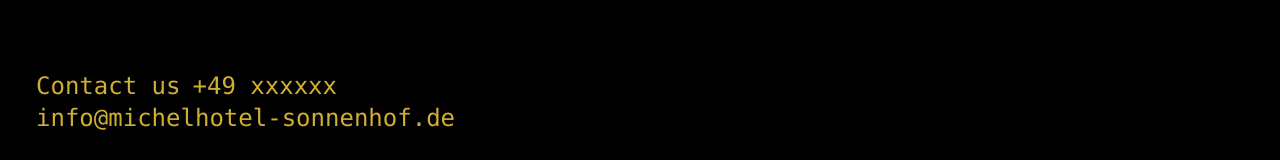
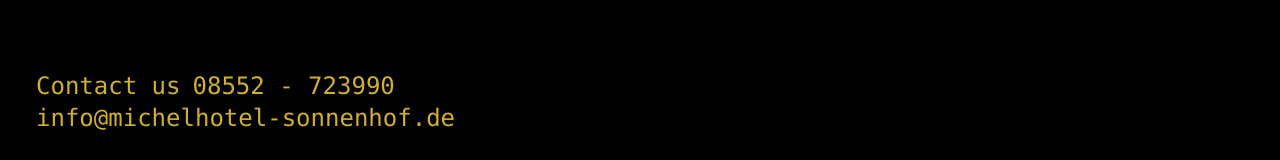
Before and after one commit to Spacifik/sonnenhof, a Next.js app: page / in a window 1280 px wide. Shown: the part 2457-2617 px from the top of the page. Built offline with nearby package versions, Linux system fonts and the light colour scheme.

Commit message:
main: add number

```diff
--- a/src/data/footer/footer.ts
+++ b/src/data/footer/footer.ts
@@ -1,7 +1,7 @@
 import { FooterProps } from "@sonnenhof/components/footer";
 
 export const footer: FooterProps = {
-  phone: "+49 xxxxxx",
+  phone: "08552 - 723990",
   email: "info@michelhotel-sonnenhof.de",
   links: [
     {
```
